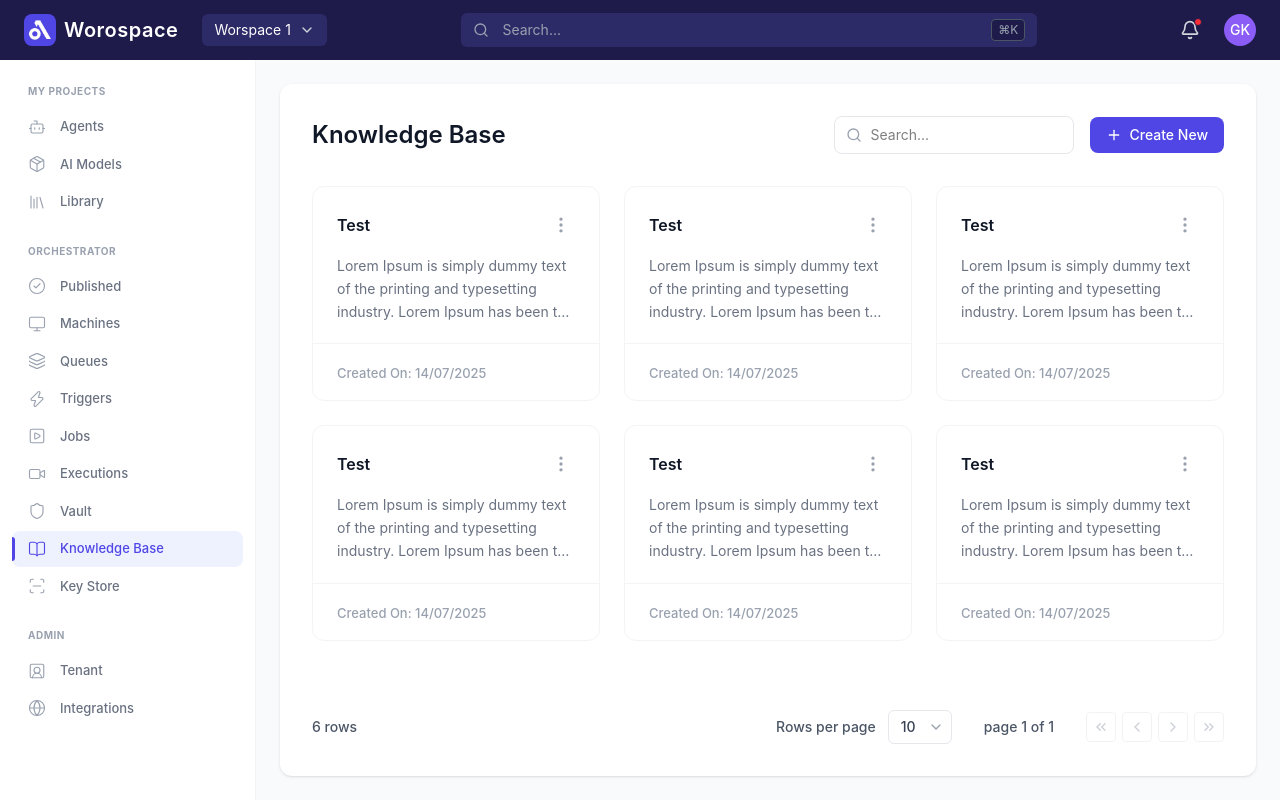
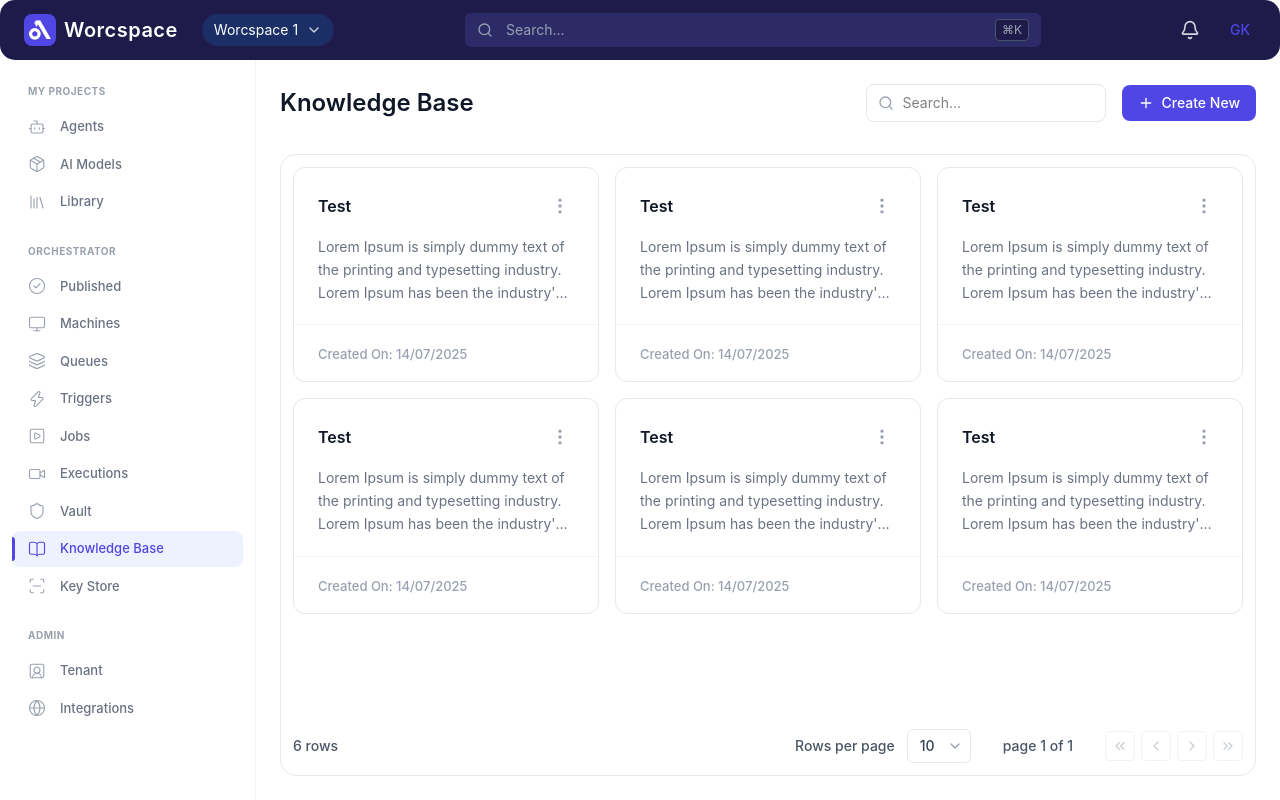
Before and after one commit to Om11013/react-project, a React (Vite) app: page /knowledge-base in a window 1280 px wide. Built offline with nearby package versions, Linux system fonts and the light colour scheme.

Commit message:
[feat] implement reusable Button component with tailwind-merge and refactor existing buttons to use it

```diff
--- a/package.json
+++ b/package.json
@@ -11,10 +11,12 @@
     "lint:fix": "prettier --write . && eslint . --fix"
   },
   "dependencies": {
+    "clsx": "^2.1.1",
     "lucide-react": "^1.7.0",
     "react": "^19.2.4",
     "react-dom": "^19.2.4",
-    "react-router-dom": "^7.13.2"
+    "react-router-dom": "^7.13.2",
+    "tailwind-merge": "^3.5.0"
   },
   "devDependencies": {
     "@eslint/js": "^9.39.4",
--- /dev/null
+++ b/src/components/common/Button.tsx
@@ -0,0 +1,28 @@
+import React from 'react';
+import { cn } from '../../utils/cn';
+
+export interface ButtonProps extends React.ButtonHTMLAttributes<HTMLButtonElement> {}
+
+const Button = React.forwardRef<HTMLButtonElement, ButtonProps>(
+  ({ className, children, ...props }, ref) => {
+    return (
+      <button
+        ref={ref}
+        className={cn(
+          // Base common styles
+          'inline-flex items-center justify-center transition-colors',
+          'focus:outline-none',
+          'disabled:opacity-50 disabled:pointer-events-none cursor-pointer',
+          className,
+        )}
+        {...props}
+      >
+        {children}
+      </button>
+    );
+  },
+);
+
+Button.displayName = 'Button';
+
+export { Button };
--- a/src/components/common/NotFoundPage.tsx
+++ b/src/components/common/NotFoundPage.tsx
@@ -1,4 +1,5 @@
 import { useNavigate } from 'react-router-dom';
+import { Button } from '@/components/common/Button';
 
 const NotFoundPage = () => {
   const navigate = useNavigate();
@@ -10,12 +11,12 @@ const NotFoundPage = () => {
 
         <p className="text-gray-600">Page not found</p>
 
-        <button
+        <Button
           onClick={() => navigate('/knowledge-base')}
           className="px-4 py-2 rounded-md bg-black text-white"
         >
           Go to Home
-        </button>
+        </Button>
       </div>
     </div>
   );
--- a/src/components/layout/Header.tsx
+++ b/src/components/layout/Header.tsx
@@ -1,10 +1,11 @@
 import { Search, Bell, ChevronDown } from 'lucide-react';
+import { Button } from '@/components/common/Button';
 
 import AventisiaLogo from '../../assets/aventisia_logo.jpeg';
 
 const Header = () => {
   return (
-    <header className="h-[60px] bg-secondary flex items-center justify-between px-6 text-white shrink-0">
+    <header className="h-[60px] bg-secondary rounded-[15px] flex items-center justify-between px-6 text-white shrink-0">
       <div className="flex items-center gap-6">
         <div className="flex items-center gap-2">
           <img
@@ -12,13 +13,13 @@ const Header = () => {
             alt="Aventisia Logo"
             className="w-8 h-8 rounded-lg object-cover bg-white"
           />
-          <span className="text-xl font-semibold tracking-wide">Worospace</span>
+          <span className="text-xl font-semibold tracking-wide">Worcspace</span>
         </div>
 
-        <button className="flex items-center gap-2 bg-[#2D2A68] hover:bg-[#38357A] transition-colors rounded-md px-3 py-1.5 text-sm">
-          <span>Worspace 1</span>
+        <Button className="flex items-center gap-2 bg-[#1b2f66] hover:bg-[#38357A] transition-colors rounded-full px-3 py-1.5 text-sm">
+          <span>Worcspace 1</span>
           <ChevronDown className="w-4 h-4 text-gray-300" />
-        </button>
+        </Button>
       </div>
 
       <div className="flex-1 max-w-xl mx-8">
@@ -36,12 +37,11 @@ const Header = () => {
       </div>
 
       <div className="flex items-center gap-4">
-        <button className="relative p-2 hover:bg-[#2D2A68] rounded-full transition-colors text-gray-300 hover:text-white">
+        <Button className="relative p-2 hover:bg-[#2D2A68] rounded-full transition-colors text-gray-300 hover:text-white">
           <Bell className="w-5 h-5" />
-          <span className="absolute top-1.5 right-1.5 w-2 h-2 bg-red-500 rounded-full border border-secondary"></span>
-        </button>
+        </Button>
 
-        <div className="w-8 h-8 bg-[#8B5CF6] rounded-full flex items-center justify-center text-sm font-medium">
+        <div className="w-8 h-8 bg-[#] text-primary rounded-full flex items-center justify-center text-sm font-medium">
           GK
         </div>
       </div>
--- a/src/components/layout/MainLayout.tsx
+++ b/src/components/layout/MainLayout.tsx
@@ -5,13 +5,13 @@ import Header from './Header';
 
 const MainLayout = () => {
   return (
-    <div className="flex flex-col h-screen bg-gray-50">
+    <div className="flex flex-col h-screen bg-white">
       <Header />
 
       <div className="flex flex-1 overflow-hidden">
         <Sidebar />
 
-        <main className="flex-1 overflow-y-auto p-6">
+        <main className="flex-1 overflow-x-hidden overflow-y-auto p-4 md:p-6 min-w-0">
           <Outlet />
         </main>
       </div>
--- a/src/features/knowledge-base/components/KnowledgeBaseCard.tsx
+++ b/src/features/knowledge-base/components/KnowledgeBaseCard.tsx
@@ -1,4 +1,5 @@
 import { MoreVertical } from 'lucide-react';
+import { Button } from '@/components/common/Button';
 
 interface KnowledgeBaseCardProps {
   title: string;
@@ -12,13 +13,13 @@ const KnowledgeBaseCard = ({
   date,
 }: KnowledgeBaseCardProps) => {
   return (
-    <div className="bg-white rounded-xl border border-gray-100 hover:border-gray-200 hover:shadow-sm transition-all duration-200">
+    <div className="bg-white rounded-xl border border-gray-200 hover:border-gray-200 hover:shadow-sm transition-all duration-200">
       <div className="p-6 pb-5 flex flex-col gap-4">
         <div className="flex items-center justify-between">
           <h3 className="text-base font-semibold text-gray-900">{title}</h3>
-          <button className="text-gray-400 hover:text-gray-600 transition-colors rounded-md p-1">
+          <Button className="text-gray-400 hover:text-gray-600 rounded-md p-1">
             <MoreVertical className="w-5 h-5" />
-          </button>
+          </Button>
         </div>
 
         <p className="text-sm leading-relaxed text-gray-500 line-clamp-3">
--- a/src/features/knowledge-base/components/KnowledgeBaseHeader.tsx
+++ b/src/features/knowledge-base/components/KnowledgeBaseHeader.tsx
@@ -1,24 +1,25 @@
 import { Search, Plus } from 'lucide-react';
+import { Button } from '@/components/common/Button';
 
 const KnowledgeBaseHeader = () => {
   return (
-    <div className="flex items-center justify-between mb-8">
+    <div className="flex flex-col sm:flex-row gap-4 items-start sm:items-center justify-between mb-6 md:mb-8">
       <h1 className="text-2xl font-semibold text-gray-900">Knowledge Base</h1>
 
-      <div className="flex items-center gap-4">
-        <div className="relative">
+      <div className="flex flex-col sm:flex-row items-stretch sm:items-center gap-4 w-full sm:w-auto">
+        <div className="relative w-full sm:w-auto">
           <Search className="w-4 h-4 text-gray-400 absolute left-3 top-1/2 -translate-y-1/2" />
           <input
             type="text"
             placeholder="Search..."
-            className="w-[240px] border border-gray-200 rounded-lg pl-9 pr-4 py-2 text-sm focus:outline-none focus:ring-2 focus:ring-primary focus:border-primary transition-all bg-white"
+            className="w-full sm:w-[240px] border border-gray-200 rounded-lg pl-9 pr-4 py-2 text-sm focus:outline-none focus:ring-2 focus:ring-primary focus:border-primary transition-all bg-white"
           />
         </div>
 
-        <button className="flex items-center gap-2 bg-primary hover:opacity-90 text-white px-4 py-2 rounded-lg text-sm font-medium transition-opacity cursor-pointer">
+        <Button className="flex items-center justify-center gap-2 bg-primary hover:opacity-90 text-white px-4 py-2 rounded-lg text-sm font-medium w-full sm:w-auto">
           <Plus className="w-4 h-4" />
           <span>Create New</span>
-        </button>
+        </Button>
       </div>
     </div>
   );
--- a/src/features/knowledge-base/components/Pagination.tsx
+++ b/src/features/knowledge-base/components/Pagination.tsx
@@ -5,6 +5,8 @@ import {
   ChevronsRight,
   ChevronDown,
 } from 'lucide-react';
+
+import { Button } from '@/components/common/Button';
 
 interface PaginationProps {
   totalRows: number;
@@ -20,11 +22,13 @@ const Pagination = ({
   totalPages,
 }: PaginationProps) => {
   return (
-    <div className="flex items-center justify-between mt-8 text-sm text-gray-600">
-      <div className="font-medium">{totalRows} rows</div>
+    <div className="flex flex-col md:flex-row items-center justify-between mt-8 text-sm text-gray-600 gap-6">
+      <div className="font-medium text-center w-full md:w-auto">
+        {totalRows} rows
+      </div>
 
-      <div className="flex items-center gap-8">
-        <div className="flex items-center gap-3">
+      <div className="flex flex-col sm:flex-row items-center gap-6 md:gap-8 w-full md:w-auto">
+        <div className="flex items-center gap-3 justify-between sm:justify-start w-full sm:w-auto">
           <span className="font-medium">Rows per page</span>
           <div className="relative">
             <select
@@ -44,30 +48,30 @@ const Pagination = ({
         </div>
 
         <div className="flex items-center gap-1.5">
-          <button
-            className="p-1.5 rounded text-gray-400 hover:bg-gray-100 hover:text-gray-600 disabled:opacity-50 disabled:cursor-not-allowed transition-colors border border-gray-200"
+          <Button
+            className="p-1.5 rounded text-gray-400 hover:bg-gray-100 hover:text-gray-600 border border-gray-200"
             disabled={currentPage === 1}
           >
             <ChevronsLeft className="w-4 h-4" />
-          </button>
-          <button
-            className="p-1.5 rounded text-gray-400 hover:bg-gray-100 hover:text-gray-600 disabled:opacity-50 disabled:cursor-not-allowed transition-colors border border-gray-200"
+          </Button>
+          <Button
+            className="p-1.5 rounded text-gray-400 hover:bg-gray-100 hover:text-gray-600 border border-gray-200"
             disabled={currentPage === 1}
           >
             <ChevronLeft className="w-4 h-4" />
-          </button>
-          <button
-            className="p-1.5 rounded text-gray-400 hover:bg-gray-100 hover:text-gray-600 disabled:opacity-50 disabled:cursor-not-allowed transition-colors border border-gray-200"
+          </Button>
+          <Button
+            className="p-1.5 rounded text-gray-400 hover:bg-gray-100 hover:text-gray-600 border border-gray-200"
             disabled={currentPage === totalPages}
           >
             <ChevronRight className="w-4 h-4" />
-          </button>
-          <button
-            className="p-1.5 rounded text-gray-400 hover:bg-gray-100 hover:text-gray-600 disabled:opacity-50 disabled:cursor-not-allowed transition-colors border border-gray-200"
+          </Button>
+          <Button
+            className="p-1.5 rounded text-gray-400 hover:bg-gray-100 hover:text-gray-600 border border-gray-200"
             disabled={currentPage === totalPages}
           >
             <ChevronsRight className="w-4 h-4" />
-          </button>
+          </Button>
         </div>
       </div>
     </div>
--- a/src/features/knowledge-base/pages/index.tsx
+++ b/src/features/knowledge-base/pages/index.tsx
@@ -11,10 +11,10 @@ const KNOWLEDGE_BASE_DATA = Array(6).fill({
 
 const KnowledgeBase = () => {
   return (
-    <div className="flex flex-col h-full bg-white rounded-xl p-8 shadow-sm">
+    <div className="flex flex-col min-h-full">
       <KnowledgeBaseHeader />
-
-      <div className="grid grid-cols-1 md:grid-cols-2 lg:grid-cols-3 gap-6 mb-8 flex-1 content-start">
+      <div className="flex-1 flex flex-col border border-gray-200 rounded-2xl p-3">
+        <div className="grid grid-cols-1 sm:grid-cols-2 lg:grid-cols-3 gap-4 mb-8 flex-1 content-start">
           {KNOWLEDGE_BASE_DATA.map((item, index) => (
             <KnowledgeBaseCard
               key={index}
@@ -32,6 +32,7 @@ const KnowledgeBase = () => {
           totalPages={1}
         />
       </div>
+    </div>
   );
 };
 
--- /dev/null
+++ b/src/utils/cn.ts
@@ -0,0 +1,6 @@
+import { clsx, type ClassValue } from 'clsx';
+import { twMerge } from 'tailwind-merge';
+
+export function cn(...inputs: ClassValue[]) {
+  return twMerge(clsx(inputs));
+}
```
Also changed, not shown: src/components/common/ErrorPage.tsx (+5 -4 lines), src/components/layout/Sidebar.tsx (+4 -3 lines), 1 other file (tests, documents, lock files or other folders). Lines whose indentation alone changed are shown as unchanged.
